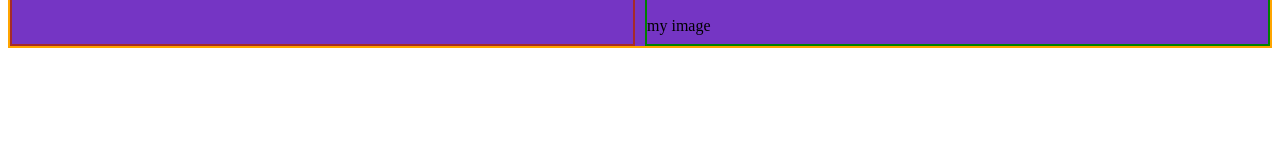
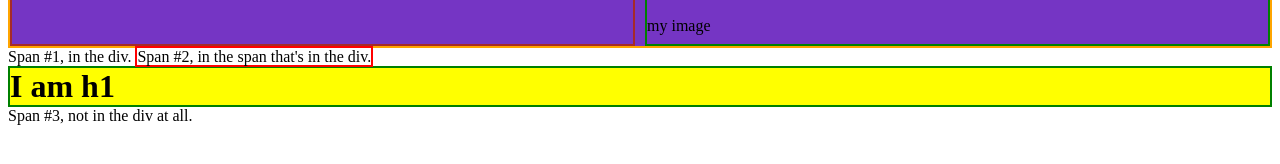
Before and after one commit to IbrahimDar786/css_layout_desgin, a plain HTML site: page index.html in a window 1280 px wide. Shown: the part 522-686 px from the top of the page. Drawn offline with Linux system fonts and the light colour scheme.

Commit message:
update index.html

```diff
--- a/index.html
+++ b/index.html
@@ -40,6 +40,11 @@
             background-color: rgb(117, 53, 196);
         }
 
+
+        #hero>.right>p:hover {
+            color: green;
+        }
+
         .left {
             flex: 1;
             border: 2px solid brown;
@@ -51,10 +56,27 @@
             border: 2px solid green;
 
         }
-        img{
 
-             height: 90%;
-             width:90%
+        img {
+
+            height: 90%;
+            width: 90%
+        }
+
+        #kuch>span>span {
+            border: 2px solid red;
+        }
+
+        #kuch>span>h1 {
+            border: 2px solid green;
+        }
+
+        #kuch>span>h1:hover {
+            background-color: #fff;
+        }
+
+        div:hover {
+            border: 5px solid pink;
         }
     </style>
 </head>
@@ -82,6 +104,15 @@
             <p>my image</p>
         </div>
     </div>
+
+    <div id="kuch">
+        <span>
+            Span #1, in the div.
+            <span>Span #2, in the span that's in the div.</span>
+            <h1>I am h1</h1>
+        </span>
+    </div>
+    <span>Span #3, not in the div at all.</span>
 </body>
 
 </html>
```
